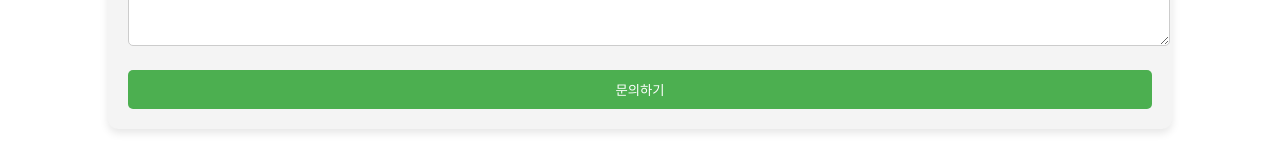
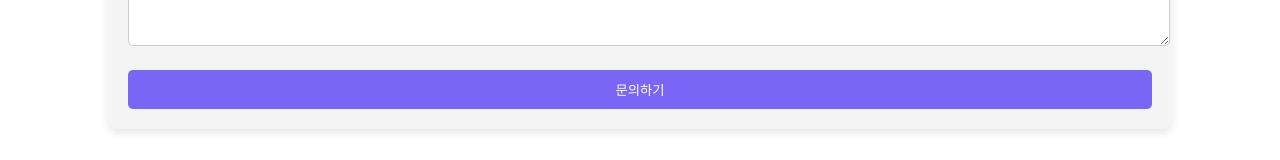
Before and after one commit to Hyunwoo-Seo/Multi_Business, a React (Create React App) app: page /qna in a window 1280 px wide. Shown: the part 1273-1433 px from the top of the page. Built offline with nearby package versions, Linux system fonts and the light colour scheme.

Commit message:
Update QnaBoard.css
버튼 색 수정했습니다

```diff
--- a/src/component/style/QnaBoard.css
+++ b/src/component/style/QnaBoard.css
@@ -73,7 +73,7 @@ textarea {
   display: block;
   width: 100%;
   padding: 10px;
-  background-color: #4caf50;
+  background-color: #7B65F6;
   color: white;
   border: none;
   border-radius: 5px;
@@ -81,5 +81,5 @@ textarea {
 }
 
 .btn-submit:hover {
-  background-color: #45a049;
+  background-color: #7B65F6;
 }
```
